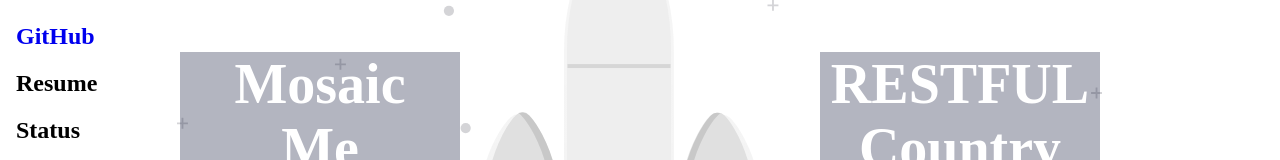
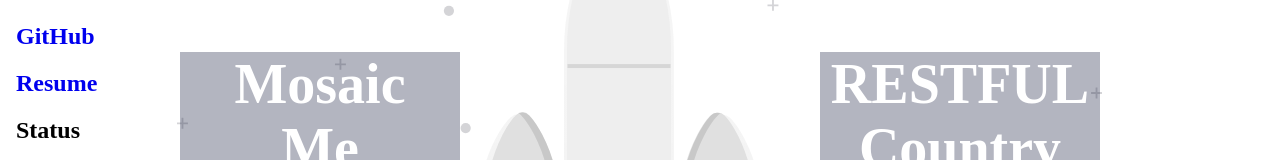
Before and after one commit to Johnnie007/profilePage, a React (Create React App) app: page /portfolio in a window 1280 px wide. Shown: the part 138-298 px from the top of the page. Built offline with nearby package versions, Linux system fonts and the light colour scheme.

Commit message:
updated the download link

```diff
--- a/src/Desktop/DesktopNav/DesktopNav.js
+++ b/src/Desktop/DesktopNav/DesktopNav.js
@@ -10,7 +10,7 @@
                 <li className='desktop-nav-li'><Link to='/portfolio'><h1>Portfolio</h1></Link></li>
                 <li className='desktop-nav-li'><a href='https://www.linkedin.com/in/johnnie-hicks-a3990320a/'><h1>LinkedIn</h1></a></li>
                 <li className='desktop-nav-li'><a href='https://github.com/Johnnie007'><h1>GitHub</h1></a></li>
-                <li className='desktop-nav-li'><a download={resume}><h1>Resume</h1></a></li>
+                <li className='desktop-nav-li'><a href={resume} download='JohnnieResume'><h1>Resume</h1></a></li>
                 <li className='desktop-nav-li'><h1>Status</h1></li>
             </ul>
         </div>
```
